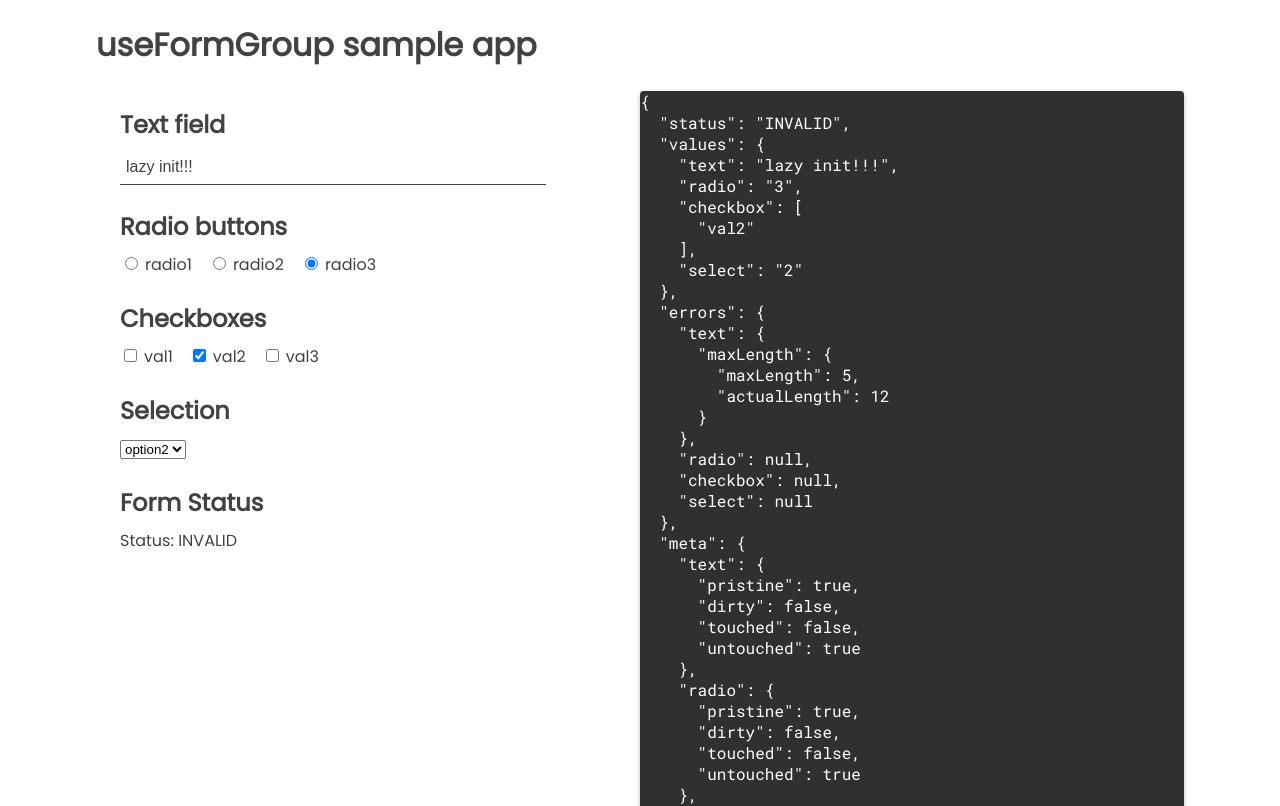
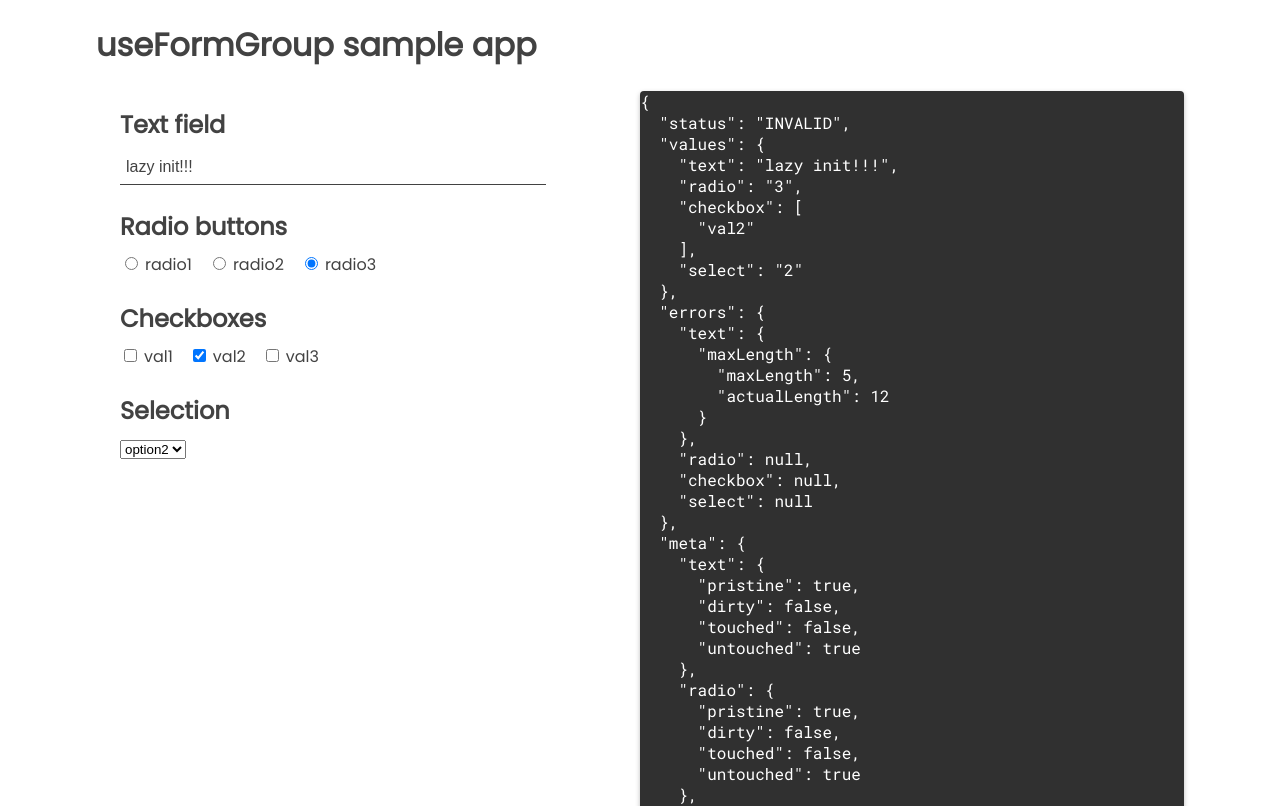
Before and after one commit to chloe463/use-form-group, a React (Create React App) app: page / in a window 1280 px wide. Shown: the top 806 px of the page. Built offline with nearby package versions, Linux system fonts and the light colour scheme; what stop-runaway-react-effects would draw is missing.

Commit message:
fix(demo): Delete status component

```diff
--- a/src/demo/App.tsx
+++ b/src/demo/App.tsx
@@ -89,10 +89,6 @@ const App = () => {
                 <SelectField options={options} />
               </div>
             </div>
-            <div className="form__item">
-              <h2 className="form__item-label">Form Status</h2>
-              <div className="form__item-field">Status: {formGroup.status}</div>
-            </div>
           </form>
           <div className="preview">
             <pre className="preview__values">
```
